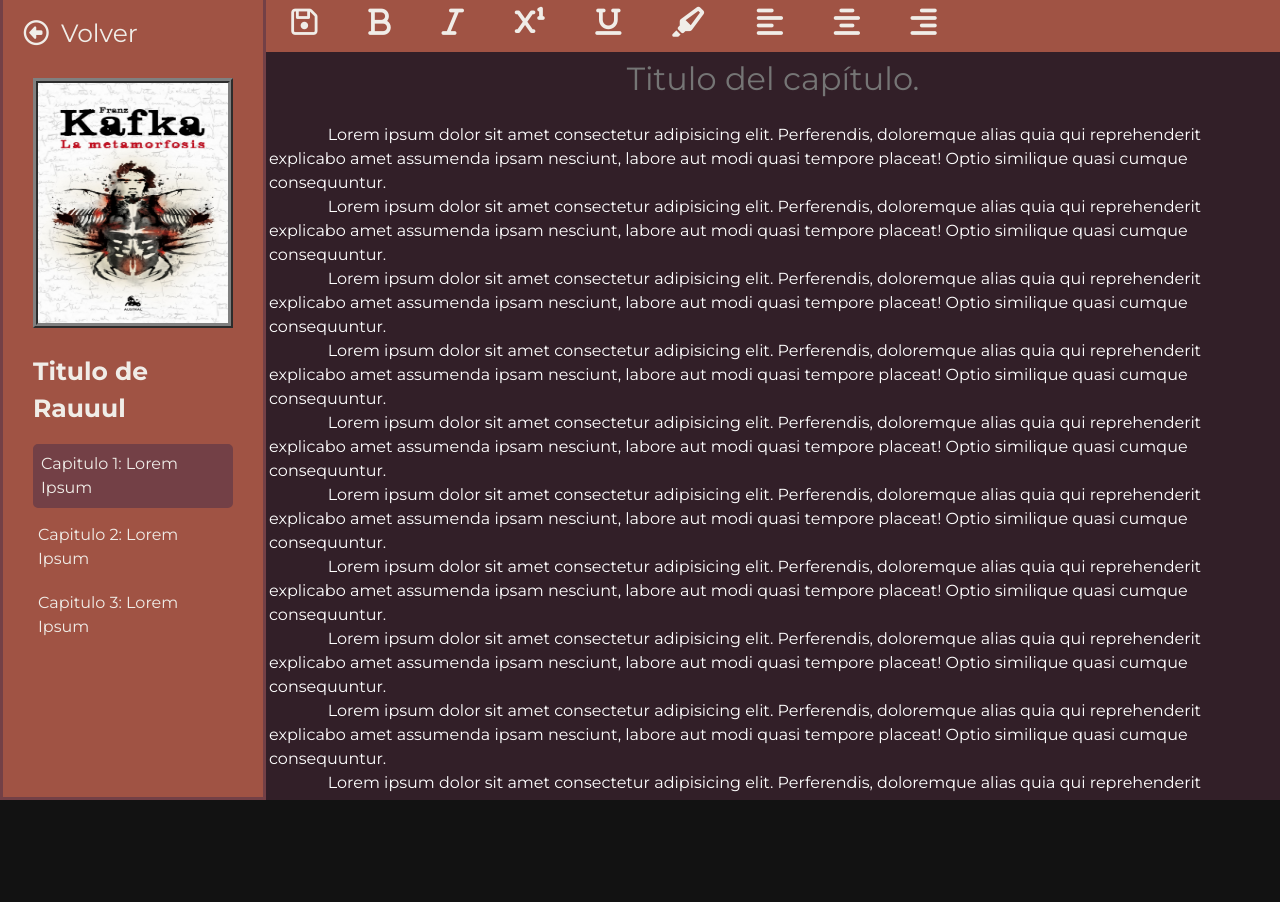
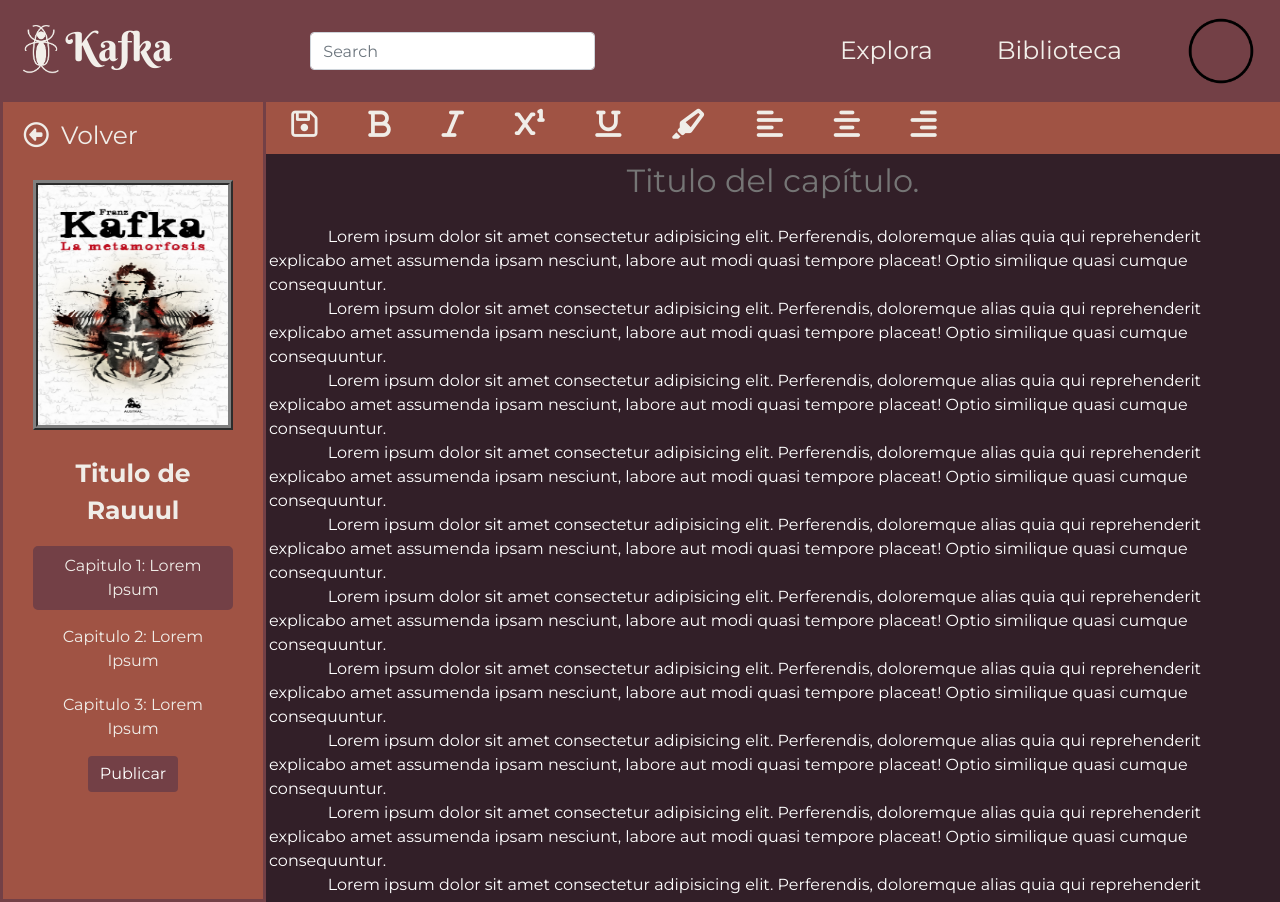
Before and after one commit to Angelica-Tejeda/Kafka, an Angular app in the folder proyecto/: page /vistaEscritura in a window 1280 px wide. Before the commit the page ends 800 px from the top, so only its background shows below. Built offline with nearby package versions, Linux system fonts and the light colour scheme.

Commit message:
Cambio en escritura

```diff
--- a/proyecto/src/app/app.module.ts
+++ b/proyecto/src/app/app.module.ts
@@ -7,6 +7,7 @@
 import { NavbarComponent } from './components/shared/navbar/navbar.component';
 import { HomeComponent } from './components/shared/home/home.component';
 import { VistaLecturaComponent } from './components/shared/vista-lectura/vista-lectura.component';
+import { VistaEscrituraComponent } from './components/shared/vista-escritor/vista-escritura.component';
 
 
 @NgModule({
@@ -15,7 +16,8 @@
     FooterComponent,
     NavbarComponent,
     HomeComponent,
-    VistaLecturaComponent
+    VistaLecturaComponent,
+    VistaEscrituraComponent
   ],
   imports: [
     BrowserModule,
--- a/proyecto/src/app/components/shared/vista-escritor/vista-escritura.component.css
+++ b/proyecto/src/app/components/shared/vista-escritor/vista-escritura.component.css
@@ -80,17 +80,12 @@
 textarea#capitulo {
     text-align: center;
     font-size: 200%;
-    flex-basis: 9%;
+    flex-basis: calc(9%);
 }
 
 textarea#descripcion {
-    flex-basis: 91%;
+    flex-basis: calc(91%);
     font-size: 100%;
-}
-
-button#boton {
-    background-color: #A05344;
-    border-color: #A05344;
 }
 
 i {
@@ -102,3 +97,12 @@
 textarea {
     resize: none;
 }
+
+button {
+    background-color: #734046;
+    border: none;
+}
+
+.datosObra-container {
+    text-align: center;
+}
--- a/proyecto/src/app/components/shared/vista-escritor/vista-escritura.component.html
+++ b/proyecto/src/app/components/shared/vista-escritor/vista-escritura.component.html
@@ -11,6 +11,7 @@
                     <li>Capitulo 2: Lorem Ipsum</li>
                     <li>Capitulo 3: Lorem Ipsum</li>
                 </ul>
+                <button type="submit" class="btn btn-danger">Publicar</button>
             </div>
         </div>
     </div>
```
